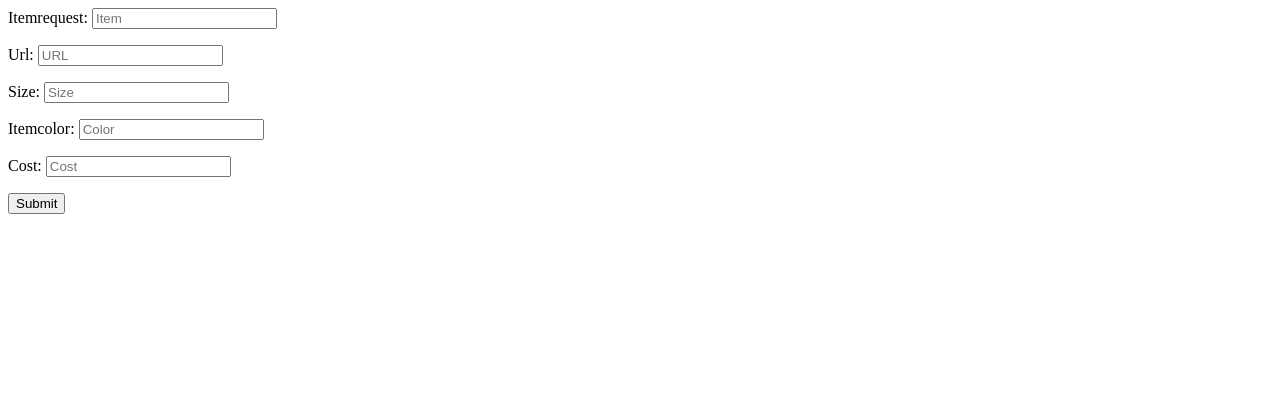
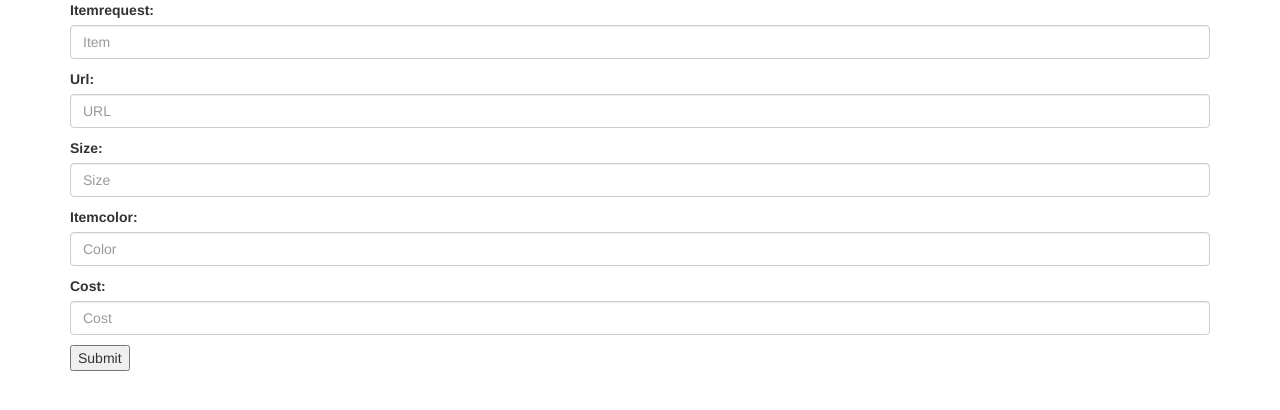
Before and after one commit to candychang/great-warrior-bot, a Django app: page /request/new in a window 1280 px wide. Shown: the top 410 px of the page. Run offline with Django 3.2, Linux system fonts and the light colour scheme; some libraries are stand-ins or nearby versions.

Commit message:
added minimal bootstrap

```diff
--- a/line_bot/models.py
+++ b/line_bot/models.py
@@ -29,23 +29,23 @@ class RequestForm(ModelForm):
 		widgets = {
 			'itemrequest' : TextInput(attrs={
 				'placeholder': 'Item',
-				'class': 'form-control input-lg',
+				'class': 'form-control',
 			}),
 			'url' : TextInput(attrs={
 				'placeholder': 'URL',
-				'class': 'form-control input-lg',
+				'class': 'form-control',
 			}),
 			'size' : TextInput(attrs={
 				'placeholder': 'Size',
-				'class': 'form-control input-lg',
+				'class': 'form-control',
 			}),
 			'itemcolor' : TextInput(attrs={
 				'placeholder': 'Color',
-				'class': 'form-control input-lg',
+				'class': 'form-control',
 			}),
 			'cost' : TextInput(attrs={
 				'placeholder': 'Cost',
-				'class': 'form-control input-lg',
+				'class': 'form-control',
 			}),
 
 		}
--- a/line_bot/templates/confirm.html
+++ b/line_bot/templates/confirm.html
@@ -1,4 +1,9 @@
 <html>
+<head>
+    <link rel="stylesheet" href="//maxcdn.bootstrapcdn.com/bootstrap/3.2.0/css/bootstrap.min.css">
+    <link rel="stylesheet" href="//maxcdn.bootstrapcdn.com/bootstrap/3.2.0/css/bootstrap-theme.min.css">
+</head>
+<div class="container">
 <p>
 Item Name: {{order.itemrequest}}
 </p>
@@ -11,3 +16,4 @@ Size: {{order.size}}
 <p>
 Color: {{order.itemcolor}}
 </p>
+</div>
--- a/line_bot/templates/form.html
+++ b/line_bot/templates/form.html
@@ -14,7 +14,12 @@
 </html> -->
 
 <html>
-	<form method="POST" action="/request/confirm">
+<head>
+	<link rel="stylesheet" href="//maxcdn.bootstrapcdn.com/bootstrap/3.2.0/css/bootstrap.min.css">
+	<link rel="stylesheet" href="//maxcdn.bootstrapcdn.com/bootstrap/3.2.0/css/bootstrap-theme.min.css">
+</head>
+	<div class="container">
+	<form method="POST" action="/request/confirm" class="form-horizontal">
 		{{form.as_p}}
 		{%csrf_token %}
 		{% if error %}
@@ -22,5 +27,5 @@
 		{% endif %}
 		<input type="submit" value="Submit">
 	</form>
-
+	</div>
 </html>
```
